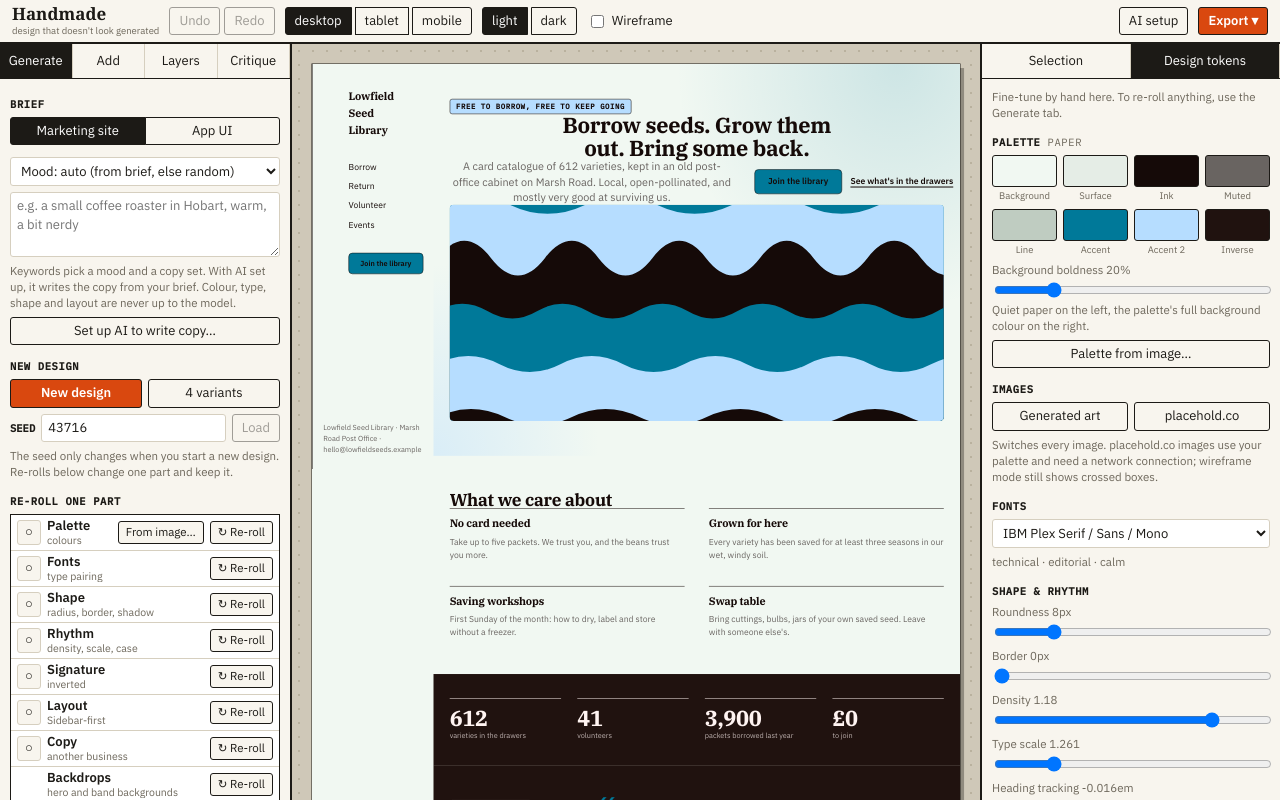
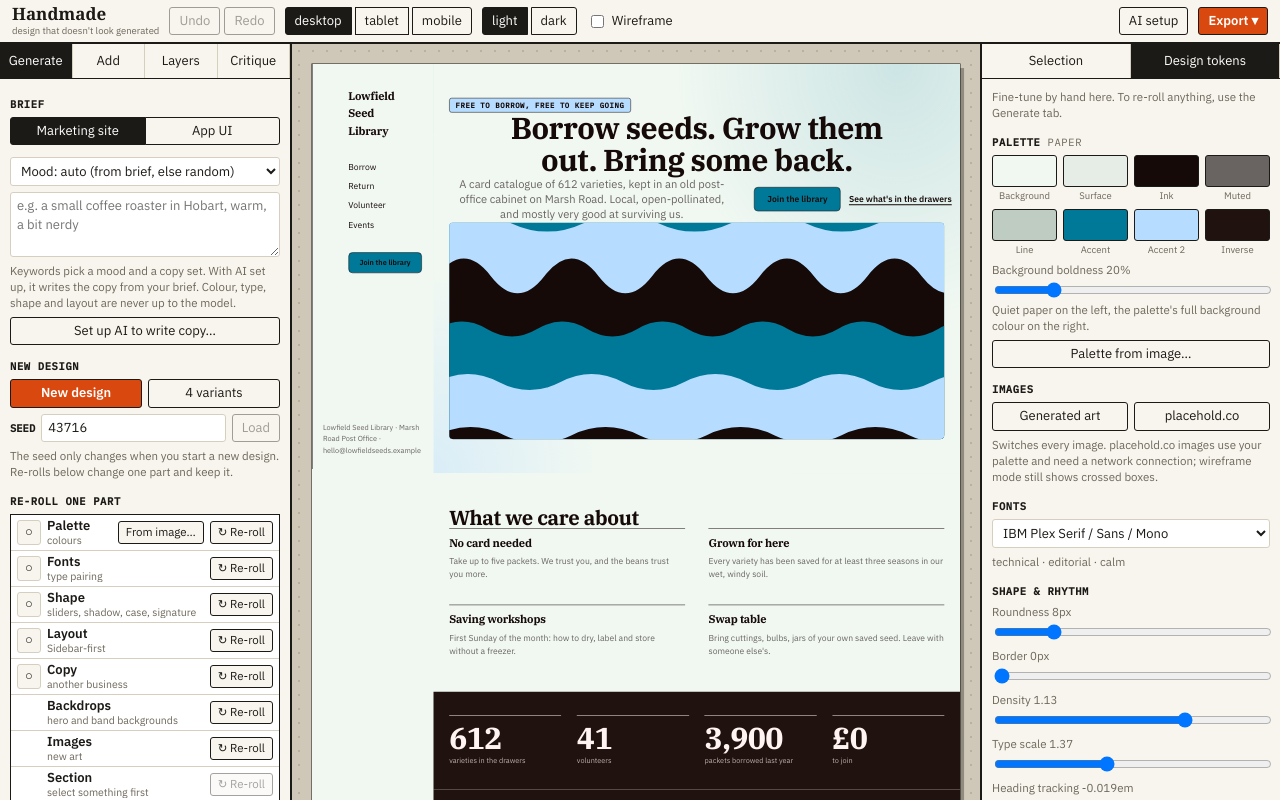
Before and after one commit to DannyBattison/tailor, a React (Vite) app: page / in a window 1280 px wide. Built offline with nearby package versions, Linux system fonts and the light colour scheme.

Commit message:
Shape re-roll now covers the whole Shape & rhythm section (sliders, shadow, case, signature); widen mood ranges so re-rolls visibly move
Co-Authored-By: Claude Sonnet 5.5 <noreply@anthropic.com>

Co-authored-by: helm session goal-build-an-mvp <noreply@helm.app>

```diff
--- a/scripts/check.ts
+++ b/scripts/check.ts
@@ -50,7 +50,7 @@ import { withSignature } from '../src/gen/generate'
 import { genTokens } from '../src/gen/tokens'
 {
   const d = generate({ seed: 11, kind: 'marketing', mood: '', brief: '' })
-  const locked = { palette: true, fonts: true, shape: true, rhythm: true, signature: true }
+  const locked = { palette: true, fonts: true, shape: true, signature: true }
   const t = genTokens(999, d.meta.mood, d.tokens, { ...locked, fonts: false })
   const ok2 = JSON.stringify({ ...t, fontId: 0 }) === JSON.stringify({ ...d.tokens, fontId: 0 })
   const lay = generate({ seed: d.meta.seed, kind: 'marketing', mood: d.meta.mood, brief: '', archetype: 'index', layoutSeed: 5, siteKind: d.meta.siteKind, prev: d, locks: { ...locked, layout: false, copy: true } })
--- a/src/actions.ts
+++ b/src/actions.ts
@@ -9,7 +9,7 @@ import { genTokens } from './gen/tokens'
 import { ART_KINDS } from './render/art'
 import { walk, collectTexts, duplicateNode, find, findParent, mapNode, nearestSection, removeNode, updateProps } from './lib/tree'
 import { getState, mutate, replaceDoc, setUI, toast } from './store'
-import type { DNode, Doc, Signature } from './types'
+import type { DNode, Doc } from './types'
 
 export const llmConfig = (): LlmConfig => { const { ui } = getState(); return { provider: ui.provider, key: ui.apiKey, model: ui.model, cliPath: ui.cliPaths[ui.provider] || undefined } }
 const needAi = () => { const { ui } = getState(); if (aiReady(llmConfig(), ui.cli)) return true; setUI({ menu: 'key' }); toast('Pick an AI provider first'); return false }
@@ -48,25 +48,23 @@ export function rerollLayout() {
   const pool = archetypesFor(doc.meta.kind).filter((a) => a.id !== doc.meta.archetype)
   const next = generate({
     seed: doc.meta.seed, kind: doc.meta.kind, mood: doc.meta.mood, brief: doc.meta.brief, archetype: pool[Math.floor(Math.random() * pool.length)].id,
-    layoutSeed: rand(), siteKind: doc.meta.siteKind, override: doc.meta.override, prev: doc, locks: { palette: true, fonts: true, shape: true, rhythm: true, signature: true, layout: false, copy: true },
+    layoutSeed: rand(), siteKind: doc.meta.siteKind, override: doc.meta.override, prev: doc, locks: { palette: true, fonts: true, shape: true, layout: false, copy: true },
   })
   mutate(() => next)
   setUI({ selectedId: null })
 }
 
-export type Part = 'palette' | 'fonts' | 'shape' | 'rhythm' | 'signature'
+export type Part = 'palette' | 'fonts' | 'shape'
 
-/** Re-roll one token family only, keeping everything else, including the seed. */
+/** Re-roll one token family only, keeping everything else, including the seed. 'shape' covers the whole Shape & rhythm section. */
 export function rerollPart(part: Part) {
-  const locks = { palette: true, fonts: true, shape: true, rhythm: true, signature: true, [part]: false }
-  const { doc } = getState()
-  if (part === 'signature') {
-    const sigs: Signature[] = ['hardShadow', 'oversized', 'ruled', 'grain', 'tilted', 'inverted', ...(doc.meta.kind === 'marketing' ? ['marquee' as const] : [])]
-    const pool = sigs.filter((s) => s !== doc.tokens.signature)
-    return mutate((d) => withSignature(d, pool[Math.floor(Math.random() * pool.length)]))
-  }
+  const locks = { palette: true, fonts: true, shape: true, [part]: false }
   const seed = rand()
-  mutate((d) => ({ ...d, tokens: genTokens(seed, d.meta.mood, d.tokens, locks) }))
+  mutate((d) => {
+    const t = genTokens(seed, d.meta.mood, d.tokens, locks)
+    // the signature move also changes the tree (marquee band, inverted section), so route it through withSignature
+    return part === 'shape' ? withSignature({ ...d, tokens: { ...t, signature: d.tokens.signature } }, t.signature) : { ...d, tokens: t }
+  })
 }
 
 /** Same layout and tokens, different business/copy from the content bank. */
@@ -76,7 +74,7 @@ export function rerollCopy() {
   const next = generate({
     seed: doc.meta.seed, kind: doc.meta.kind, mood: doc.meta.mood, brief: doc.meta.brief, archetype: doc.meta.archetype, layoutSeed: doc.meta.layoutSeed,
     contentSeed: rand(), siteKind: ids[Math.floor(Math.random() * ids.length)], prev: doc,
-    locks: { palette: true, fonts: true, shape: true, rhythm: true, signature: true, layout: true, copy: false },
+    locks: { palette: true, fonts: true, shape: true, layout: true, copy: false },
   })
   mutate(() => next)
   setUI({ selectedId: null })
--- a/src/editor/Generate.tsx
+++ b/src/editor/Generate.tsx
@@ -35,9 +35,7 @@ export function Generate() {
   const rows: Row[] = [
     { label: 'Palette', hint: 'colours', lock: 'palette', run: part('palette'), extra: { label: 'From image…', run: () => file.current?.click() } },
     { label: 'Fonts', hint: 'type pairing', lock: 'fonts', run: part('fonts') },
-    { label: 'Shape', hint: 'radius, border, shadow', lock: 'shape', run: part('shape') },
-    { label: 'Rhythm', hint: 'density, scale, case', lock: 'rhythm', run: part('rhythm') },
-    { label: 'Signature', hint: doc.tokens.signature, lock: 'signature', run: part('signature') },
+    { label: 'Shape', hint: 'sliders, shadow, case, signature', lock: 'shape', run: part('shape') },
     { label: 'Layout', hint: archetypesFor(doc.meta.kind).find((a) => a.id === doc.meta.archetype)?.name ?? '', lock: 'layout', run: rerollLayout },
     { label: 'Copy', hint: 'another business', lock: 'copy', run: rerollCopy },
     { label: 'Backdrops', hint: 'hero and band backgrounds', run: rerollBackdrops },
--- a/src/gen/tokens.ts
+++ b/src/gen/tokens.ts
@@ -19,6 +19,9 @@ export function genFontId(seed: number, mood: string): string {
   return rng.pick(pool.length ? pool : FONT_PAIRS).id
 }
 
+/** Mood ranges stay the bias, but stretched 40% of the way to the global range so re-rolls move visibly. */
+const widen = ([lo, hi]: [number, number], [glo, ghi]: [number, number]): [number, number] => [lo + (glo - lo) * 0.4, hi + (ghi - hi) * 0.4]
+
 export function genShape(seed: number, mood: string) {
   const rng = stageRng(seed, 'shape')
   const m = MOODS[mood] ?? MOODS.editorial
@@ -31,10 +34,10 @@ export function genShape(seed: number, mood: string) {
     radius: rng.pick(m.radius),
     border,
     shadow,
-    density: +rng.range(...m.density).toFixed(2),
-    scale: +rng.range(...m.scale).toFixed(3),
+    density: +rng.range(...widen(m.density, [0.8, 1.3])).toFixed(2),
+    scale: +rng.range(...widen(m.scale, [1.15, 1.65])).toFixed(3),
     headingCase: rng.pick(m.cases),
-    tracking: +rng.range(...m.tracking).toFixed(3),
+    tracking: +rng.range(...widen(m.tracking, [-0.05, 0.08])).toFixed(3),
     signature,
   }
 }
@@ -46,7 +49,7 @@ export function fixSignature(t: Tokens): Tokens {
   return t
 }
 
-/** Generate tokens; locked parts are copied from `prev`. Shape, rhythm and signature are locked independently. */
+/** Generate tokens; locked parts are copied from `prev`. Shape = everything in the Shape & rhythm section: corners, borders, shadow, density, type scale, tracking, heading case and signature move. */
 export function genTokens(seed: number, mood: string, prev?: Tokens, locks?: Partial<Locks>): Tokens {
   const keep = (k: keyof Locks) => !!prev && !!locks?.[k]
   const pal = keep('palette') ? { palette: prev!.palette, hue: prev!.hue, spec: prev!.spec, bgBold: prev!.bgBold, mode: prev!.mode, paletteStrategy: prev!.paletteStrategy } : genPaletteTokens(seed, mood, prev?.bgBold ?? DEFAULT_BG_BOLD, prev?.mode)
@@ -57,11 +60,11 @@ export function genTokens(seed: number, mood: string, prev?: Tokens, locks?: Par
     radius: keep('shape') ? prev!.radius : g.radius,
     border: keep('shape') ? prev!.border : g.border,
     shadow: keep('shape') ? prev!.shadow : g.shadow,
-    density: keep('rhythm') ? prev!.density : g.density,
-    scale: keep('rhythm') ? prev!.scale : g.scale,
-    headingCase: keep('rhythm') ? prev!.headingCase : g.headingCase,
-    tracking: keep('rhythm') ? prev!.tracking : g.tracking,
-    signature: keep('signature') ? prev!.signature : g.signature,
+    density: keep('shape') ? prev!.density : g.density,
+    scale: keep('shape') ? prev!.scale : g.scale,
+    headingCase: keep('shape') ? prev!.headingCase : g.headingCase,
+    tracking: keep('shape') ? prev!.tracking : g.tracking,
+    signature: keep('shape') ? prev!.signature : g.signature,
   }
   return fixSignature(t)
 }
--- a/src/store.ts
+++ b/src/store.ts
@@ -35,7 +35,7 @@ const LS_KEY = 'hm.key'
 
 const defaultUI = (): UI => ({
   selectedId: null, wire: false, viewport: 'desktop', leftTab: 'generate', rightTab: 'design', kind: 'marketing', mood: '', brief: '',
-  seed: Math.floor(Math.random() * 99999) + 1, locks: { palette: false, fonts: false, shape: false, rhythm: false, signature: false, layout: false, copy: false },
+  seed: Math.floor(Math.random() * 99999) + 1, locks: { palette: false, fonts: false, shape: false, layout: false, copy: false },
   variants: null, apiKey: '', rememberKey: false, model: 'claude-sonnet-5-5', provider: 'api', cli: {}, cliPaths: {}, busy: '', toast: '', menu: '',
 })
 
--- a/src/types.ts
+++ b/src/types.ts
@@ -100,8 +100,6 @@ export interface Locks {
   palette: boolean
   fonts: boolean
   shape: boolean
-  rhythm: boolean
-  signature: boolean
   layout: boolean
   copy: boolean
 }
```
